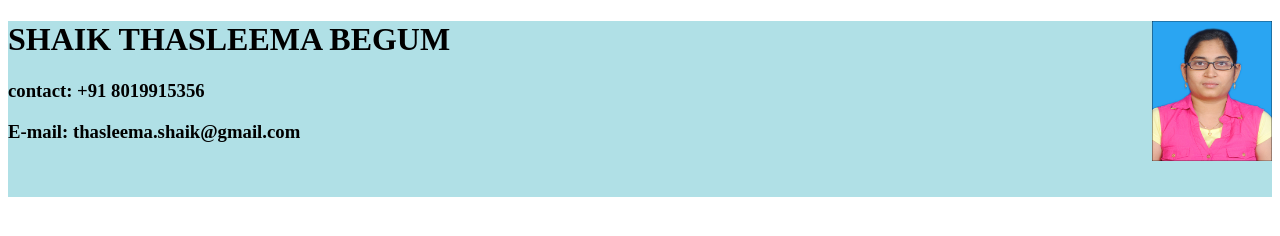
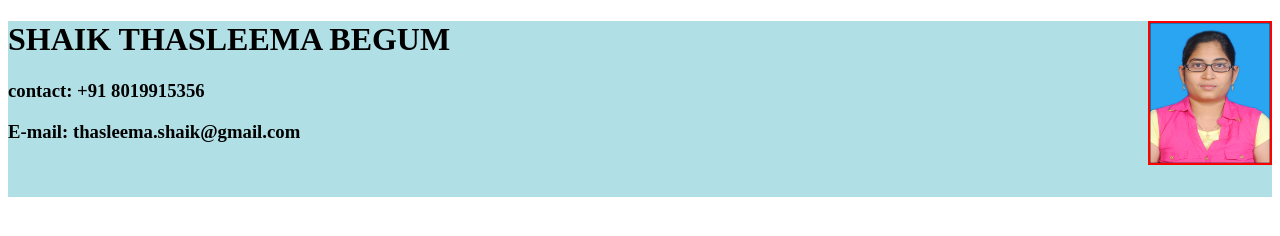
Before and after one commit to thasleema520/profile, a plain HTML site: page index.html in a window 1280 px wide. Drawn offline with Linux system fonts and the light colour scheme.

Commit message:
Update index.html

```diff
--- a/index.html
+++ b/index.html
@@ -4,7 +4,7 @@
 </head>
 <body title="MY PROFILE">
 	<div style="background-color:powderblue;">
-	<img align="right" src="DSC_0487.JPG" alt="Profile pic" width="120" height="140" >
+	<img style="border:2px solid red" align="right" src="DSC_0487.JPG" alt="Profile pic" width="120" height="140" >
 	<h1>SHAIK THASLEEMA BEGUM</h1>
 	<h3>contact: +91 8019915356</h3>
 	<h3>E-mail: thasleema.shaik@gmail.com</h3>
```
